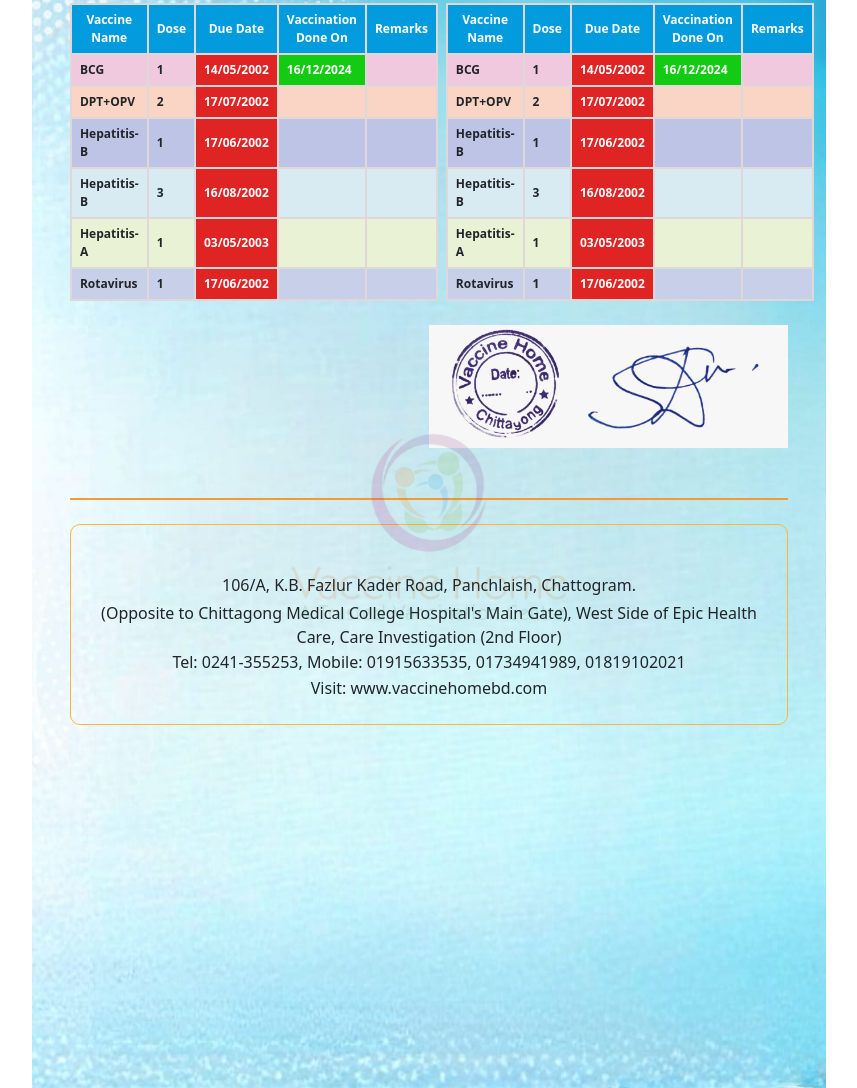
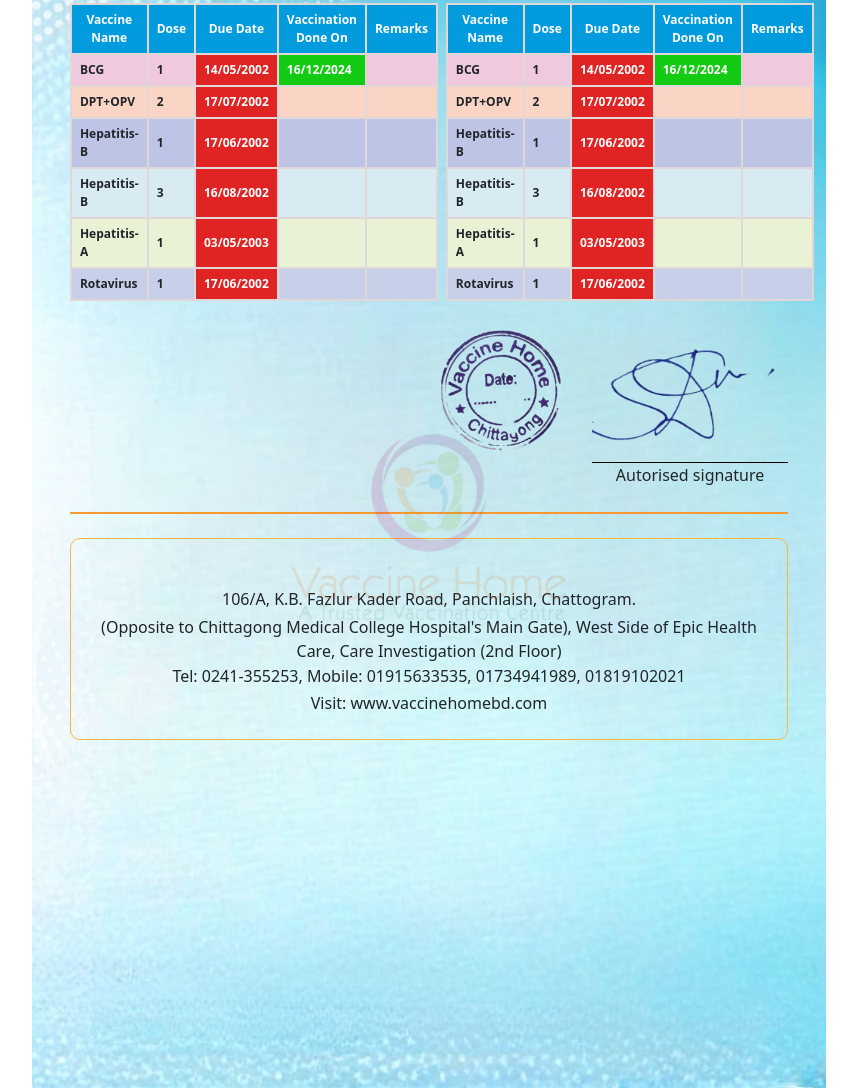
Before and after one commit to SajmulHossain/vaccine-table, a plain HTML site: page index.html in a window 1280 px wide. Shown: the part 1181-2269 px from the top of the page, without its empty margins (211-1068 px from the left). Drawn offline with nearby package versions, Linux system fonts and the light colour scheme.

Commit message:
sign and signature transparent added

```diff
--- a/index.html
+++ b/index.html
@@ -508,12 +508,20 @@
 
 <!-- for seal and sign -->
         <div class="d-flex justify-content-end mt-4">
-          <div class="d-flex w-50">
+          <div class="d-flex gap-4 w-50">
             <div>
-              <img class="w-100 h-100 object-fit-cover" src="assets/seal.jpeg" alt="seal img">
+              <img class="w-100 h-100 object-fit-cover" src="assets/seal.png" alt="seal img">
             </div>
             <div>
-              <img class="w-100 h-100 object-fit-cover" src="assets/sign.jpeg" alt="signature image">
+              <img class="w-100 h-100 object-fit-cover" src="assets/sign.png" alt="signature image">
+              <div
+          style="
+            height: 1px;
+            background-color: black;
+          "
+        ></div>
+              <p class="text-center">
+                Autorised signature</p>
             </div>
           </div>
         </div>
```
Also changed, not shown: assets/seal.png (added), assets/sign.png (added).
